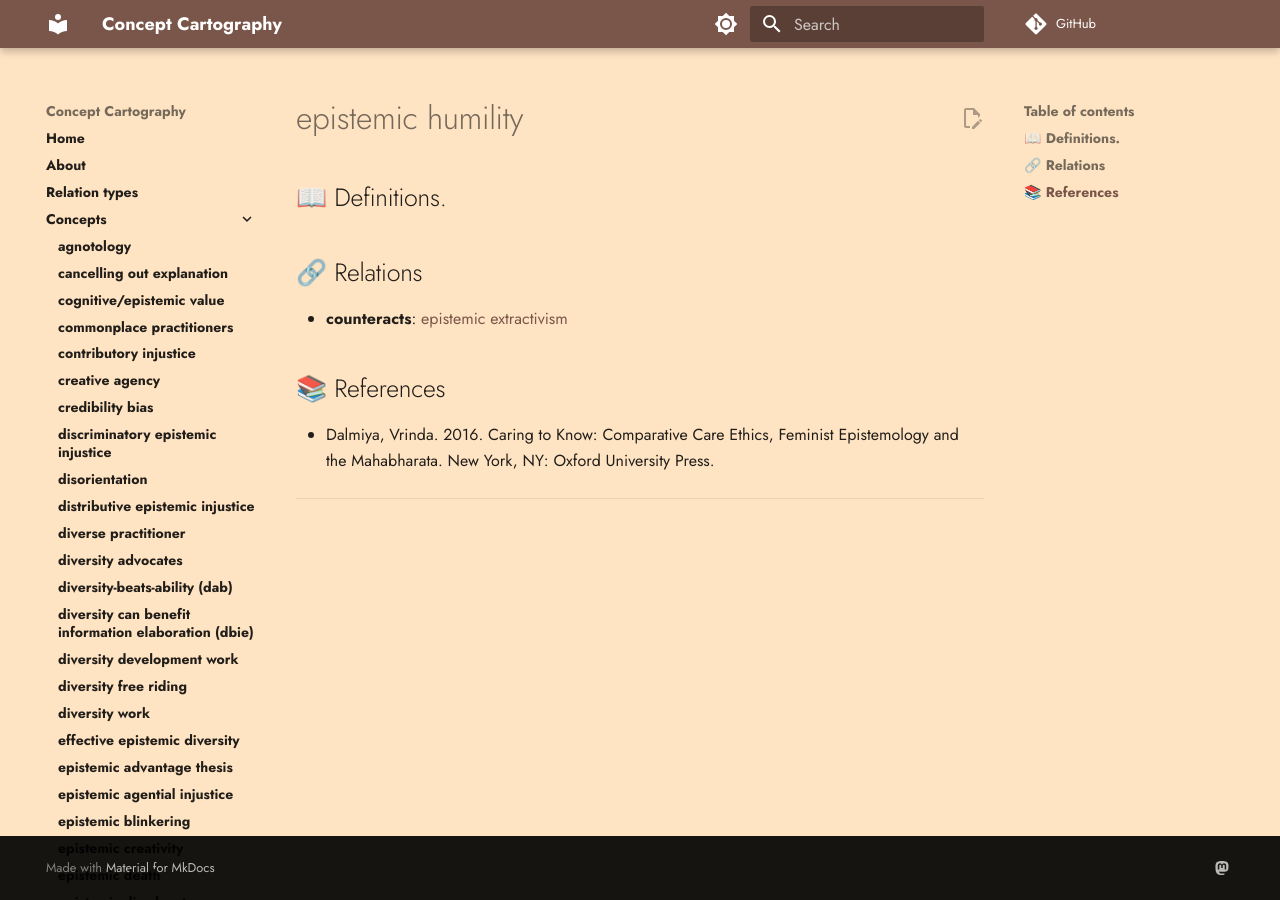
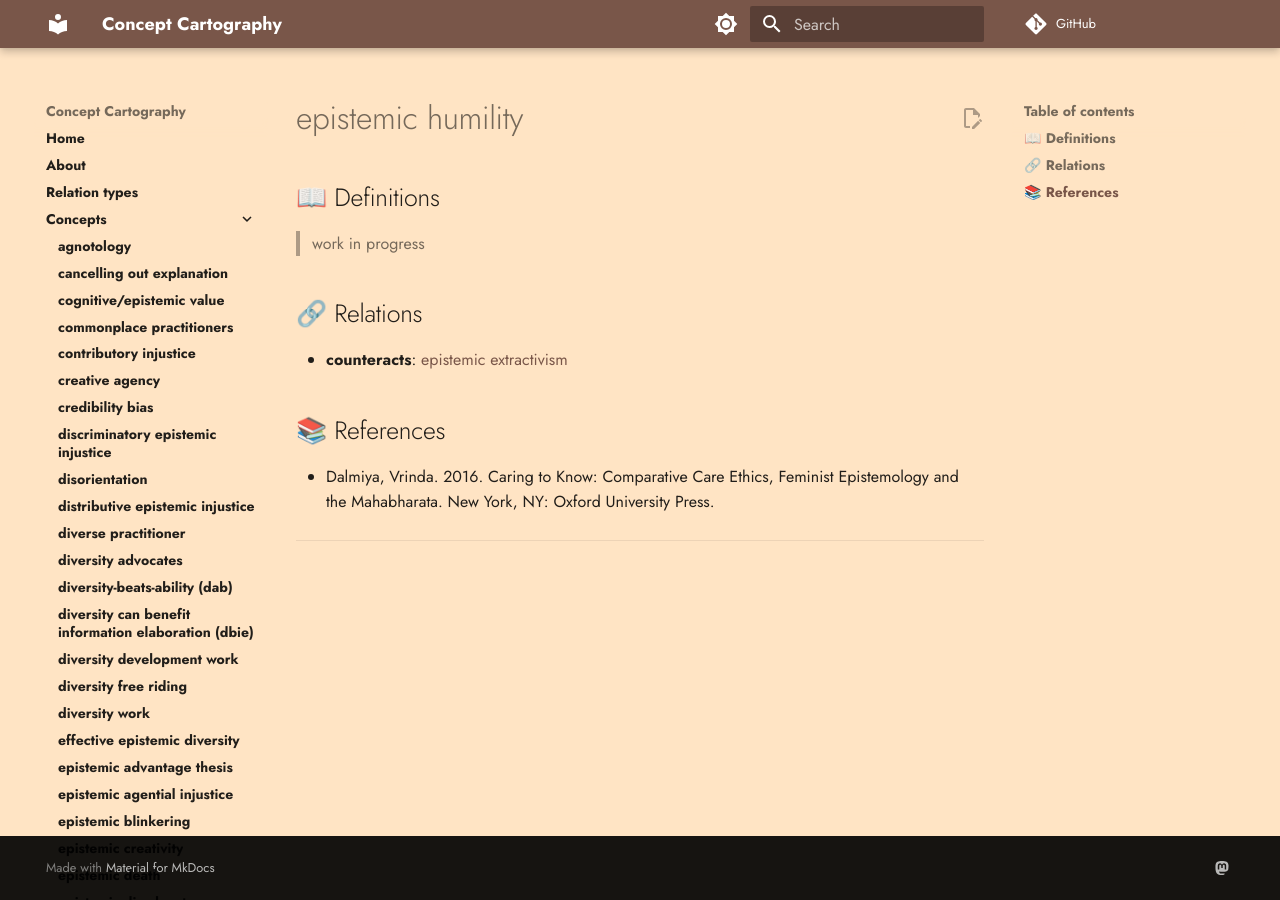
Before and after one commit to conceptcartography/conceptcartography, an MkDocs documentation site: the page built from docs/concepts/epistemic-humility.md, in a window 1280 px wide. Built offline with MkDocs 1.6.1 and Material for MkDocs 9.7.7, drawn with Linux system fonts in a browser that asks for light colours; comment, search, counter and statistics services are not loaded; the version menu is left out.

Commit message:
Update epistemic-humility.md

```diff
--- a/docs/concepts/epistemic-humility.md
+++ b/docs/concepts/epistemic-humility.md
@@ -1,6 +1,8 @@
 # epistemic humility
 
-## 📖 Definitions.
+## 📖 Definitions
+
+>work in progress
 
 ## 🔗 Relations
 
```
